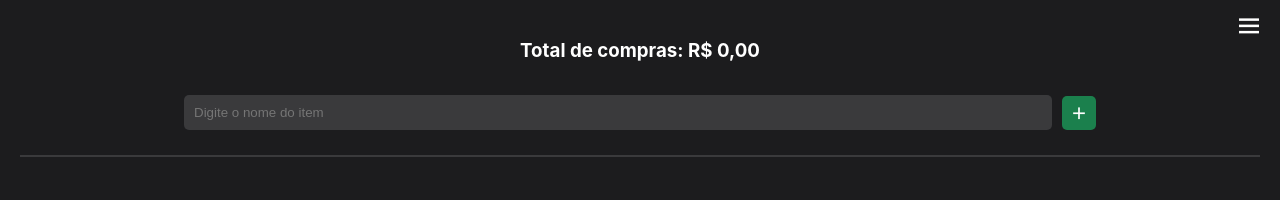
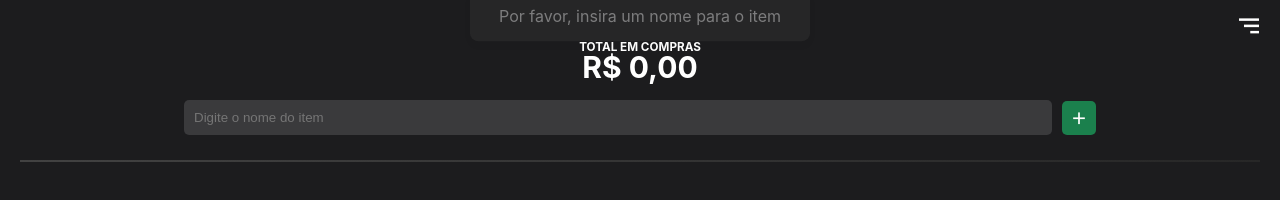
Before and after one commit to maicotreinmuller/Lista-de-Mercado, a plain HTML site: page index.html in a window 1280 px wide. Both pictures are taken after a click on the button 1079 px from the left and 112 px from the top of the page. Drawn offline with nearby package versions, Linux system fonts and the light colour scheme.

Commit message:
Add files via upload

```diff
--- a/css/styles.css
+++ b/css/styles.css
@@ -25,9 +25,10 @@ body {
 hr {
     border: none;
     height: 2px;
-    background-color: #3a3a3c;
+    background-image: linear-gradient(to right, #424242, #272727);
     margin: 10px 0;
 }
+
 
 /* Campo de entrada para adicionar itens */
 .campo-input {
@@ -138,12 +139,10 @@ hr {
     top: 40px; /* Abaixo do botão de menu */
     right: 25px;
     padding: 8px 10px;
-    background-color: rgba(58, 58, 60, 0.733); /* Cor de fundo com transparência */
+    background-color: rgba(58, 58, 60, 0.993); /* Cor de fundo com transparência */
     border-radius: 5px;
     box-shadow: 0 2px 5px rgba(0, 0, 0, 0.2);
     z-index: 1001; /* Para manter o dropdown acima de outros elementos */
-    backdrop-filter: blur(10px); /* Aplica o blur ao fundo do dropdown */
-    -webkit-backdrop-filter: blur(10px); /* Suporte para navegadores WebKit */
 }
 
 .dropdown-opcoes.ativo {
@@ -221,7 +220,23 @@ hr {
 .subtotal {
     width: 100%;
     text-align: center;
-    margin-top: 5px;
+    font-size: 20px;
+    margin: 0; /* Remove margens */
+}
+
+.titulo-subtotal {
+    width: 100%;
+    text-align: center;
+    font-size: 10px;
+    margin-top: 25px;
+}
+
+.titulo-subtotal h3 {
+    margin: -5px; /* Remove margens */
+}
+
+.subtotal h2 {
+    margin: 0; /* Remove margens */
 }
 
 /* Estilos dos Modais */
@@ -295,9 +310,10 @@ hr {
 /* CSS para notificação de alerta */
 .notificacao {
     position: fixed;
-    top: 20px;
-    right: 20px;
-    background-color: #f44336; /* Cor de fundo vermelha para alerta */
+    top: 20px; /* Ajuste a partir do topo */
+    left: 50%; /* Posiciona o elemento no centro horizontalmente */
+    transform: translateX(-50%); /* Centraliza o elemento */
+    background-color: rgb(53, 53, 53);
     color: white; /* Cor do texto */
     padding: 15px 20px;
     border-radius: 8px;
@@ -305,30 +321,33 @@ hr {
     font-size: 16px;
     z-index: 1000; /* Certifique-se de que a notificação fique acima de outros elementos */
     display: flex;
-    align-items: center;
+    align-items: center; /* Centraliza verticalmente */
+    justify-content: center; /* Centraliza horizontalmente */
+    text-align: center; /* Centraliza o texto */
     gap: 10px;
-    animation: fadeInOut 3s ease forwards; /* Animação de entrada e saída */
+    animation: slideDownUp 3s ease forwards; /* Animação de descer e subir */
+    width: 300px;
 }
 
-@keyframes fadeInOut {
+
+@keyframes slideDownUp {
     0% {
         opacity: 0;
-        transform: translateX(100%); /* Começa fora da tela pela direita */
+        transform: translate(-50%, -100%); /* Começa fora da tela por cima */
     }
     10% {
         opacity: 1;
-        transform: translateX(0); /* Entra na tela */
+        transform: translate(-50%, 0); /* Entra na tela descendo */
     }
     90% {
         opacity: 1;
-        transform: translateX(0); /* Mantém na tela */
+        transform: translate(-50%, 0); /* Mantém na tela */
     }
     100% {
         opacity: 0;
-        transform: translateX(100%); /* Sai da tela pela direita */
+        transform: translate(-50%, -100%); /* Sai da tela subindo */
     }
 }
-
 
 /* Ajuste para o contêiner do item */
 .item-wrapper {
@@ -358,21 +377,21 @@ hr {
 /* CSS para o alerta customizado */
 .alerta-custom {
     position: fixed;
-    top: 20%;
-    left: 50%;
-    transform: translateX(-50%);
-    background-color: #f44336; /* Cor de fundo vermelha para alertas */
+    top: 20px; /* Ajuste a partir do topo */
+    left: 50%; /* Posiciona o elemento no centro horizontalmente */
+    transform: translateX(-50%); /* Centraliza o elemento */
+    background-color: rgb(53, 53, 53);
     color: white; /* Cor do texto */
     padding: 15px 20px;
     border-radius: 8px;
-    box-shadow: 0 4px 8px rgba(0, 0, 0, 0.2);
+    box-shadow: 0 4px 8px rgba(0, 0, 0, 0.1);
     font-size: 16px;
+    justify-content: center; /* Centraliza horizontalmente */
     z-index: 1000; /* Certifique-se de que a notificação fique acima de outros elementos */
-    opacity: 0; /* Começa invisível */
-    transition: opacity 0.3s ease; /* Animação para suavizar a entrada */
-    text-align: center;
+    display: flex;
+    align-items: center;
+    animation: slideDownUp 3s ease forwards; /* Animação de descer e subir */
     width: 300px;
-    max-width: 90%;
 }
 
 /* Classe para mostrar o alerta */
@@ -389,3 +408,8 @@ a:focus {
     outline: none;
     box-shadow: none;
 }
+
+*:focus {
+    outline: none !important;
+    box-shadow: none !important;
+}
--- a/index.html
+++ b/index.html
@@ -9,14 +9,18 @@
 </head>
 <body>
     <div class="container">
+
         <!-- Novo Cabeçalho com Subtotal -->
         <div class="cabecalho">
-            <div class="subtotal">
-                <h3>Total de compras: <span id="total-compras">R$ 0,00</span></h3>
+            <div class="titulo-subtotal">
+                <h3>TOTAL EM COMPRAS</h3>
+                <div class="subtotal">
+                    <h2><span id="total-compras">R$ 0,00</span></h2>
+                </div>
             </div>
             <!-- Alteração do ícone para bx-menu -->
             <button class="menu-principal" id="menu-cabecalho">
-                <i class='bx bx-menu'></i>
+                <i class='bx bx-menu-alt-right'></i>
             </button>
             <div class="dropdown-opcoes" id="dropdown-cabecalho">
                 <button id="excluir-lista">Excluir lista</button>
--- a/js/scripts.js
+++ b/js/scripts.js
@@ -80,7 +80,7 @@ document.addEventListener('DOMContentLoaded', () => {
         notificacao.className = 'notificacao';
         notificacao.textContent = mensagem;
         document.body.appendChild(notificacao);
-        setTimeout(() => notificacao.remove(), 200);
+        setTimeout(() => notificacao.remove(), 2000);
     }
 
     // Função para carregar itens na lista de mercado
@@ -229,7 +229,7 @@ document.addEventListener('DOMContentLoaded', () => {
             localStorage.setItem('itensMercado', JSON.stringify(itensMercadoArray));
             carregarItens();
         } else {
-            mostrarAlertaCustom('Por favor, insira um nome para o item.');
+            mostrarAlertaCustom('Por favor, insira um nome para o item');
         }
     });
 
@@ -296,6 +296,6 @@ function mostrarAlertaCustom(mensagem) {
     // Remove o alerta após 3 segundos
     setTimeout(() => {
         alerta.classList.remove('mostrar');
-        setTimeout(() => alerta.remove(), 300); // Remove completamente após a transição
-    }, 300);
+        setTimeout(() => alerta.remove(), 2000); // Remove completamente após a transição
+    }, 2000);
 }
```
Also changed, not shown: images/banner.png (added), images/icon.png (added).
